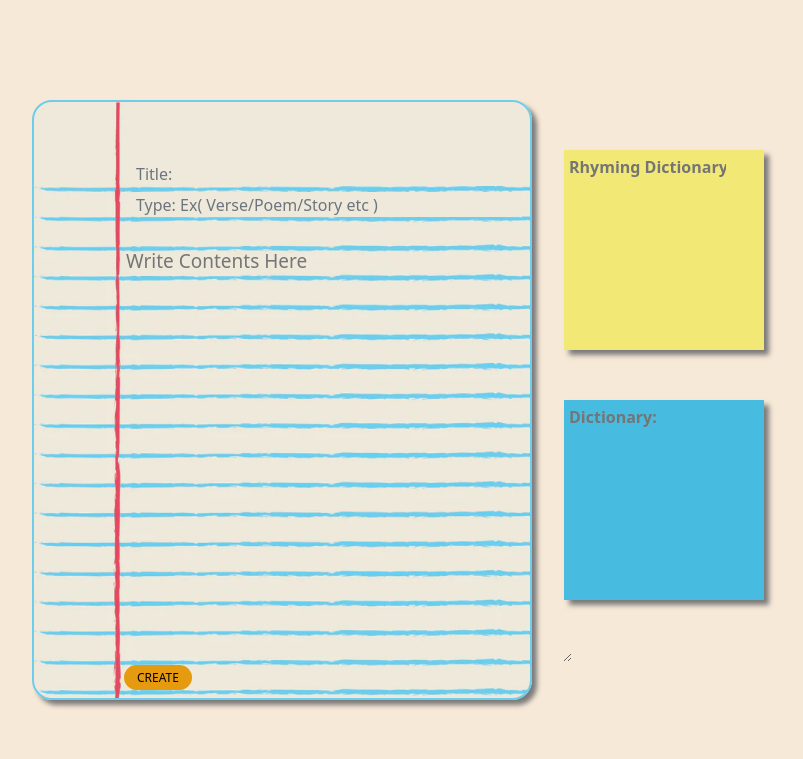
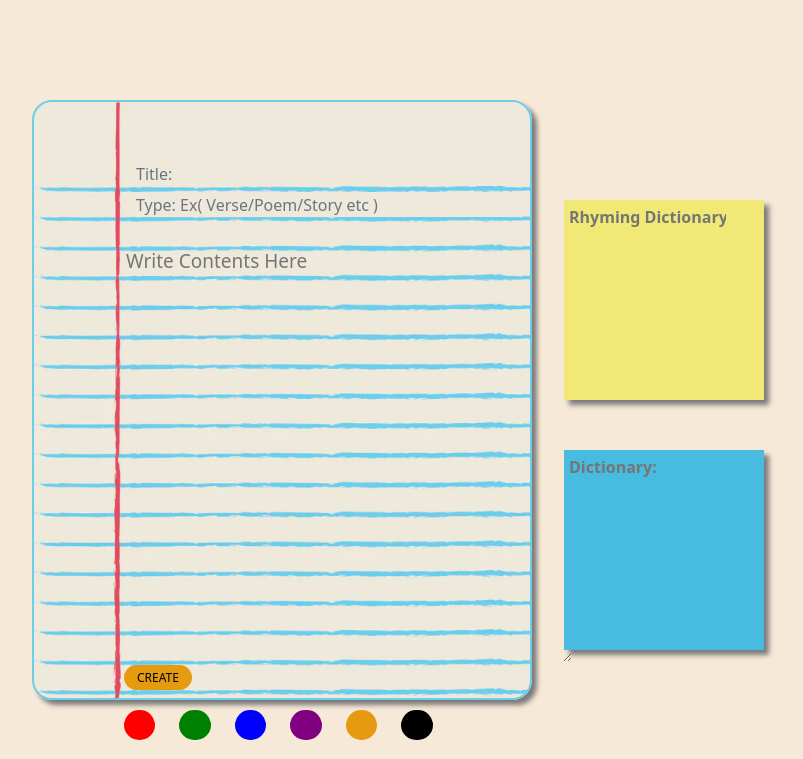
Before and after one commit to ChrisLeeRios/prime_rhyme_time, a Flask app: page /add_entry in a window 1280 px wide. Shown: the part 41-800 px from the top of the page, without its empty margins (358-1161 px from the left). Run offline with Flask 2, Linux system fonts and the light colour scheme; the visitor is signed in with stand-in values (Sample User, id 1).

Commit message:
added color change buttons

```diff
--- a/flask_app/static/css/style_add.css
+++ b/flask_app/static/css/style_add.css
@@ -221,3 +221,7 @@
     margin-left: 20%;
     font-size: 14px;
 }
+
+#btn_colors{
+    margin-left: 50px;
+}
--- a/flask_app/static/js/script.js
+++ b/flask_app/static/js/script.js
@@ -63,3 +63,29 @@
 
 //     }
 // }
+
+
+
+document.getElementById("r_btn").onclick = function(){
+    document.getElementById("content").style.color = 'red';
+}
+
+document.getElementById("g_btn").onclick = function(){
+    document.getElementById("content").style.color = 'green';
+}
+
+document.getElementById("b_btn").onclick = function(){
+    document.getElementById("content").style.color = 'blue';
+}
+
+document.getElementById("bk_btn").onclick = function(){
+    document.getElementById("content").style.color = 'black';
+}
+
+document.getElementById("p_btn").onclick = function(){
+    document.getElementById("content").style.color = 'purple';
+}
+
+document.getElementById("o_btn").onclick = function(){
+    document.getElementById("content").style.color = 'rgb(229, 154, 15)';
+}
--- a/flask_app/templates/add_entry.html
+++ b/flask_app/templates/add_entry.html
@@ -34,7 +34,14 @@
 
             <textarea name="content" id="content" placeholder="Write Contents Here" cols="39" rows="14"></textarea>
             <button type="submit" class="btn ">CREATE</button>
-
+            <div id="btn_colors">
+                <button type="button" onclick="window.location.reload();" id="r_btn" style="color: red; background-color: red;">re</button>
+                <button type="button" onclick="window.location.reload();" id="g_btn" style="color: green; background-color: green;">re</button>
+                <button type="button" onclick="window.location.reload();" id="b_btn" style="color: blue; background-color: blue;">re</button>
+                <button type="button" onclick="window.location.reload();" id="p_btn" style="color: purple; background-color: purple;">re</button>
+                <button type="button" onclick="window.location.reload();" id="o_btn" style="color: rgb(229, 154, 15); background-color: rgb(229, 154, 15);">re</button>
+                <button type="button" onclick="window.location.reload();" id="bk_btn" style="color: black; background-color: black;">re</button>
+            </div>
         </form>
         <div class=" dictionaries ">
             <form id="rhyme_post">
```
Also changed, not shown: flask_app/templates/edit_entries.html (+8 -0 lines).
